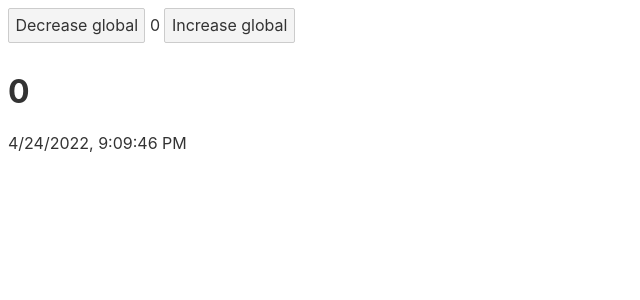
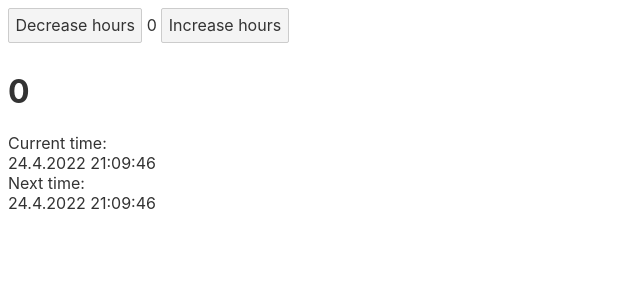
Before and after one commit to thorstenbaek/svelte-intro, a Svelte app: page / in a window 1280 px wide. Shown: the top 300 px of the page, without its empty margins (0-640 px from the left). Built offline with nearby package versions, Linux system fonts and the light colour scheme.

Commit message:
Added derived store

```diff
--- a/src/App.svelte
+++ b/src/App.svelte
@@ -2,13 +2,19 @@
 	import DisplayPanel from './DisplayPanel.svelte';
 	import DecreasePanel from './DecreasePanel.svelte';
 	import IncreasePanel from './IncreasePanel.svelte';
-	import {global, time} from "./stores.js";
+	import {hours, time, nextTime} from "./stores.js";
 </script>
 
 
-<DecreasePanel/> {$global} <IncreasePanel/>
+<DecreasePanel/> {$hours} <IncreasePanel/>
 <DisplayPanel/>
 
 <div>
-	{$time.toLocaleString()}
+	Current time: <br/>
+	{$time.toLocaleDateString("nb-no")} {$time.toLocaleTimeString("nb-no")}
 </div>
+
+<div>
+	Next time: <br/>
+	{$nextTime.toLocaleDateString("nb-no")} {$nextTime.toLocaleTimeString("nb-no")}
+</div>
--- a/src/DecreasePanel.svelte
+++ b/src/DecreasePanel.svelte
@@ -1,5 +1,5 @@
 <script>
-    import {global} from "./stores.js";
+    import {hours} from "./stores.js";
 </script>
 
-<button on:click={() => global.update(g => g - 1)}>Decrease global</button>
+<button on:click={() => hours.update(g => g - 1)}>Decrease hours</button>
--- a/src/DisplayPanel.svelte
+++ b/src/DisplayPanel.svelte
@@ -1,7 +1,7 @@
 <script>
-    import {global} from "./stores.js";
+    import {hours} from "./stores.js";
 </script>
 
 <h1>
-    {$global}
+    {$hours}
 </h1>
--- a/src/IncreasePanel.svelte
+++ b/src/IncreasePanel.svelte
@@ -1,5 +1,5 @@
 <script>
-    import {global} from "./stores.js";
+    import {hours} from "./stores.js";
 </script>
 
-<button on:click={() => global.update(g => g + 1)}>Increase global</button>
+<button on:click={() => hours.update(g => g + 1)}>Increase hours</button>
--- a/src/stores.js
+++ b/src/stores.js
@@ -1,7 +1,17 @@
-import {writable, readable} from "svelte/store";
+import {writable, readable, derived} from "svelte/store";
 
-export const global = writable(0);
+export const hours = writable(0);
 
 export const time = readable(new Date(), set => {
     setInterval(() => {set(new Date())}, 1000);
 });
+
+export const nextTime = derived(
+    [time, hours],
+    ([$time, $hours], set) => {
+
+    var dt = new Date($time);
+
+    dt.setHours(dt.getHours() + $hours);
+    set(dt);
+});
```
